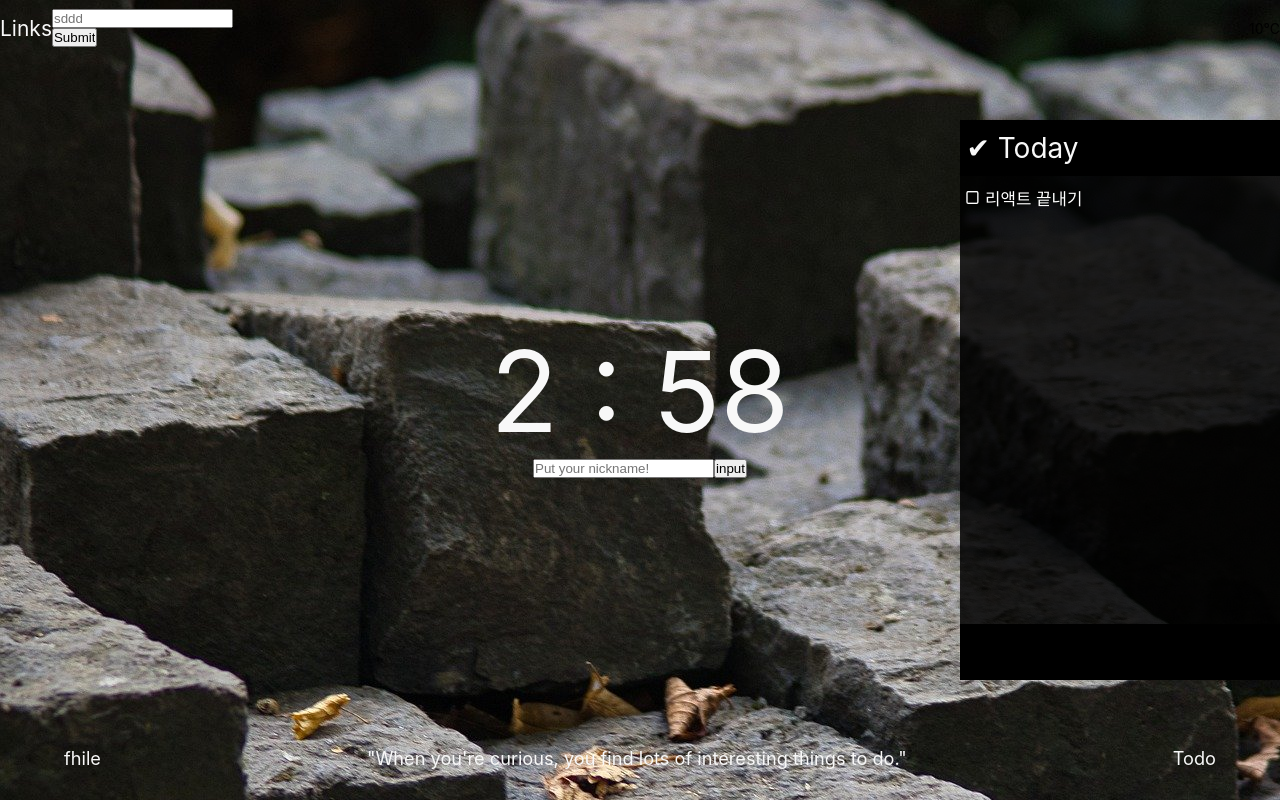
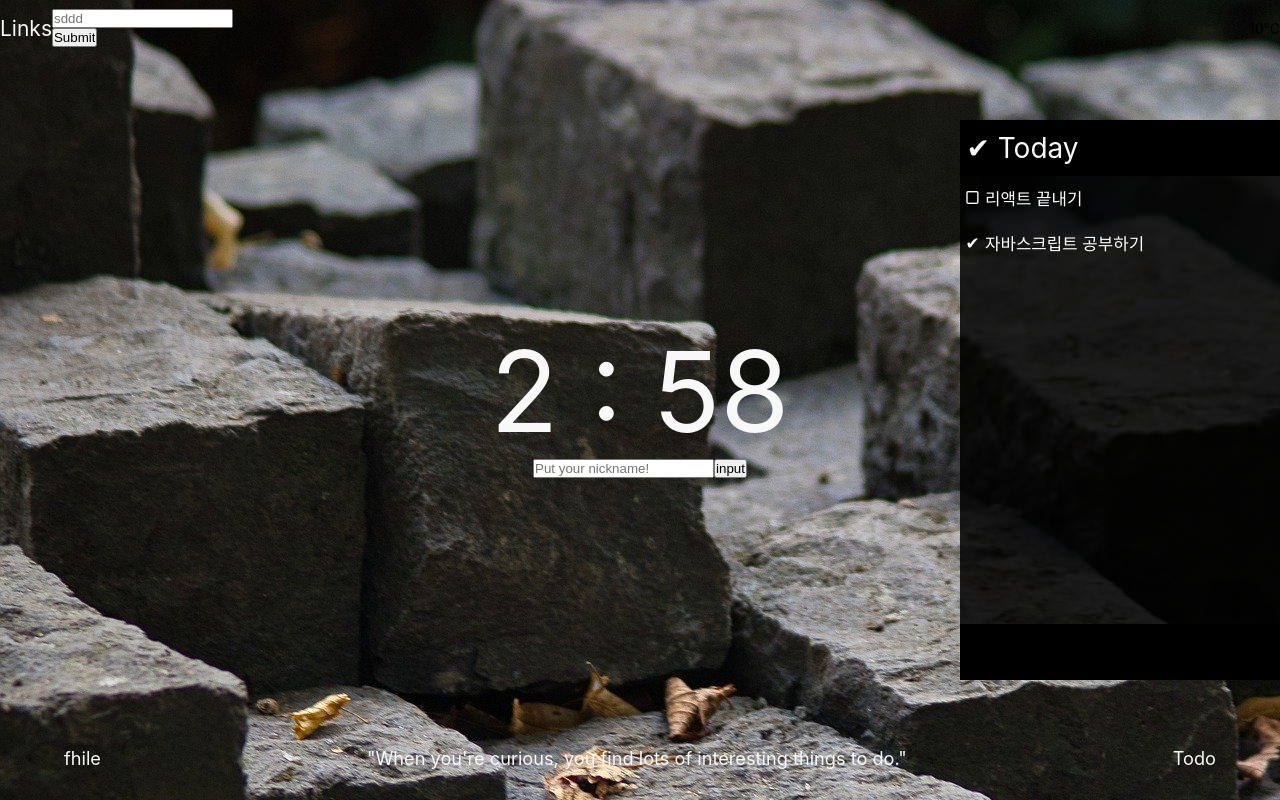
Before and after one commit to nggoong/reactMomentumClone, a React (Create React App) app: page / in a window 1280 px wide. Both pictures are taken after a click on the element "Todo". Built offline with nearby package versions, Linux system fonts and the light colour scheme.

Commit message:
props를 통한 todoList 목록 불러오기 구현 및 삭제 유무 파악 기능 완료✔

```diff
--- a/src/App.js
+++ b/src/App.js
@@ -7,6 +7,8 @@ import './App.css';
 
 function App() {
   let [todoDialog, setTodoDialog] = useState(false);
+  let [todoListValue, setTodoListValue] = useState([{id:1, todo:'리액트 끝내기', isComplete:false},
+{id:2, todo:'자바스크립트 공부하기', isComplete:true}]);
 
   function todoDialogBool(isRender) {
       setTodoDialog(isRender);
@@ -14,7 +16,7 @@ function App() {
   return (
     <div className="App">
       <Header></Header>
-      {todoDialog === true?<Todo></Todo>:null}
+      {todoDialog === true?<Todo value={todoListValue}></Todo>:null}
       <TimeAndWelcome></TimeAndWelcome>
       <Footer todoIsRender={todoDialog} onRender={todoDialogBool}></Footer>
     </div>
--- a/src/component/Todo.js
+++ b/src/component/Todo.js
@@ -1,6 +1,11 @@
 import TodoList from './TodoList';
 
-function Todo() {
+function Todo(props) {
+    let value = Array.from(props.value);
+    let list = [];
+    for(let i = 0; i < value.length; i++) {
+        list.push(<TodoList key={value[i].id}id={value[i].id}todo={value[i].todo}isComplete={value[i].isComplete}></TodoList>)
+    }
     return(
         <div className="Todo">
             <div className="TodoWrapper">
@@ -8,7 +13,7 @@ function Todo() {
                     <p>✔ Today</p>
                 </div>
                 <div className = "TodoContent">
-                    <TodoList></TodoList>
+                    {list}
                 </div>
                 <div className = "TodoInput">
 
--- a/src/component/TodoList.js
+++ b/src/component/TodoList.js
@@ -1,17 +1,24 @@
-function TodoList() {
+function TodoList(props) {
+    // console.log(props.id);
+    // console.log(props.todo);
+    // console.log(props.isComplete);
     function todoComplete(e) {
         console.log(e.target.innerText);
 
         let marker = (e.target.innerText==="▢") ?  "✔" : "▢";
         e.target.innerText = marker;
     }
+    function deleteTodo(e) {
+        e.preventDefault();
+        let confirm = window.confirm('are you sure to delete?');
+    }
     return(
-        <div className="TodoListTemplete">
+        <div className="TodoListTemplete" data-id={props.id}>
             <div className="TodoCheck" onClick={todoComplete}>
-                ▢
+                {props.isComplete===false? "▢" : "✔"}
             </div>
-            <div className = "TodoList">
-                리액트 끝내기
+            <div className = "TodoList" onContextMenu={deleteTodo}>
+                {props.todo}
             </div>
         </div>
     )
```
